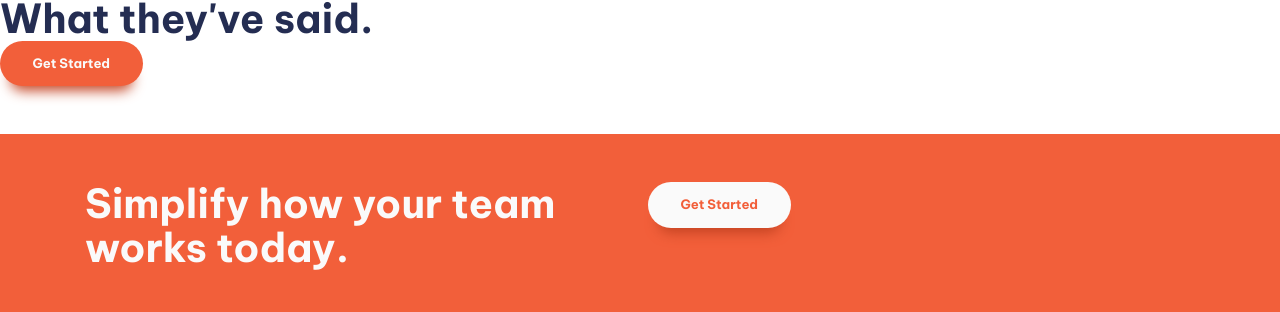
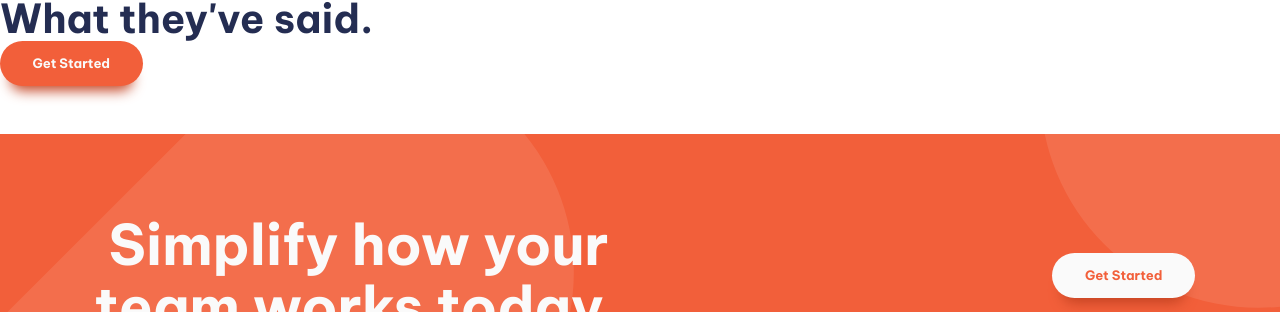
Before and after one commit to KjOHnBaggins/fem-manage-landing-page--Kevin-Powell-tutorial, a website built with Vite: page index.html in a window 1280 px wide. Shown: the part 1117-1429 px from the top of the page. Built offline with nearby package versions, Linux system fonts and the light colour scheme.

Commit message:
CTA styling

```diff
--- a/index.html
+++ b/index.html
@@ -106,17 +106,18 @@
         <button class="button">Get Started</button>
       </section>
 
-      <section class="cta | bg-accent-400 text-neutral-100 padding-block-700">
+      <section class="cta | bg-accent-400 text-neutral-100 padding-block-900">
         <div class="container">
-          <div class="even-columns">
+
+          <div class="even-columns vertical-align-center">
             <div>
-              <p class="fs-secondary-heading fw-bold">Simplify how your team works today.</p>
+              <p class="fs-primary-heading fw-bold">Simplify how your team works today.</p>
             </div>
-
-            <div>
+            <div class="justify-self-end-md">
               <button class="button" data-type="inverted">Get Started</button>
             </div>
           </div>
+
         </div>
       </section>
     </main>
--- a/style.css
+++ b/style.css
@@ -124,6 +124,29 @@ select {
     scroll-behavior: auto !important;
   }
 }
+/* cta */
+.cta {
+  position: relative;
+  isolation: isolate;
+  text-align: center;
+}
+
+@media (mi-width: 50em) {
+  .cta {
+    text-align: left;
+  }
+}
+
+.cta::before {
+  content: '';
+  position: absolute;
+  z-index: -1;
+  inset: 0;
+  background-image: url('images/bg-tablet-pattern.svg'), url('images/bg-tablet-pattern.svg');
+  background-position: -15rem -5rem, 65rem -40rem;
+  background-repeat: no-repeat;
+  opacity: 0.1;
+}
 
 /*Utility classes*/
 
@@ -147,10 +170,6 @@ select {
   margin-inline: auto;
 }
 
-:where(.flow :not(:first-child)) {
-  margin-top: var(--flow-spacer, 3em);
-}
-
 .even-columns {
   display: grid;
   gap: 1rem;
@@ -161,6 +180,24 @@ select {
     grid-auto-flow: column;
     grid-auto-columns: 1fr;
   }
+}
+
+.vertical-align-center {
+  align-items: center;
+}
+
+.justify-self-end {
+  justify-self: end;
+}
+
+@media (min-width: 50em) {
+  .justify-self-end-md {
+    justify-self: end;
+  }
+}
+
+:where(.flow :not(:first-child)) {
+  margin-top: var(--flow-spacer, 3em);
 }
 
 .text-primary--400 {
```
